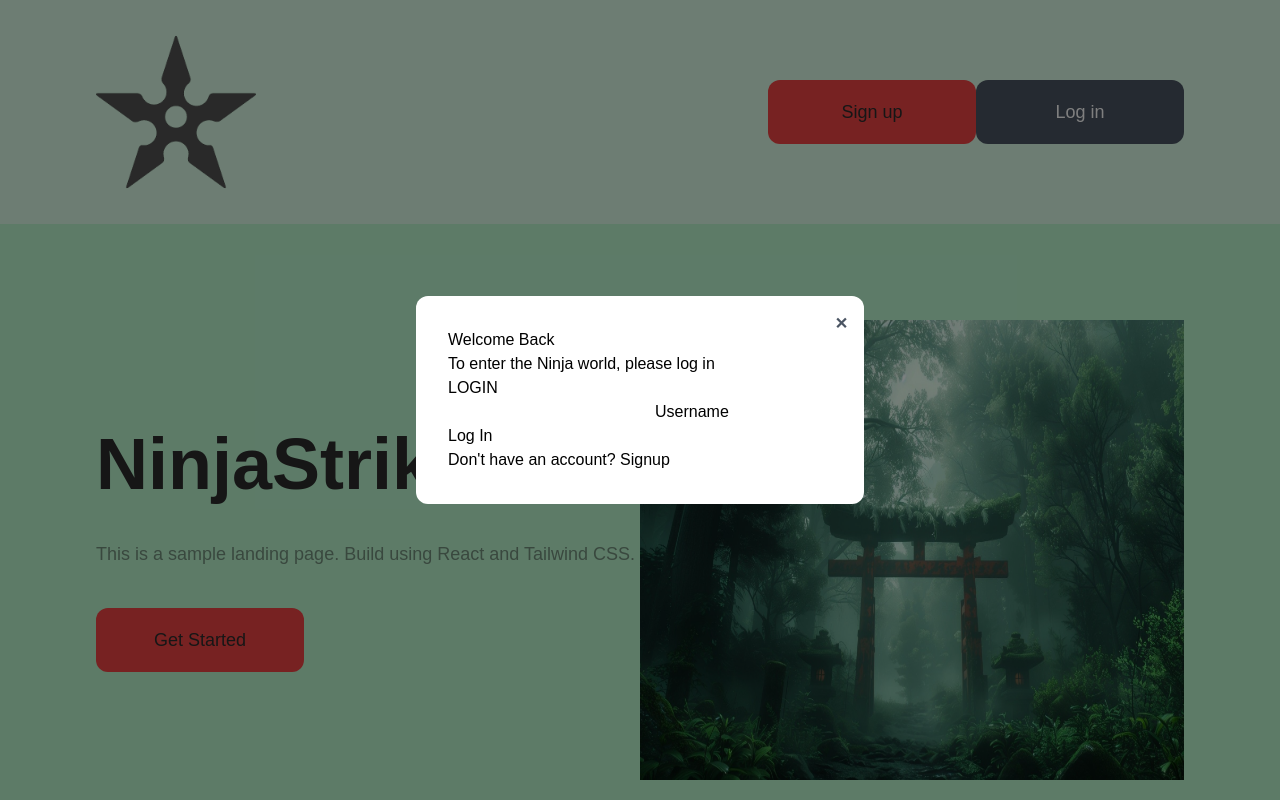
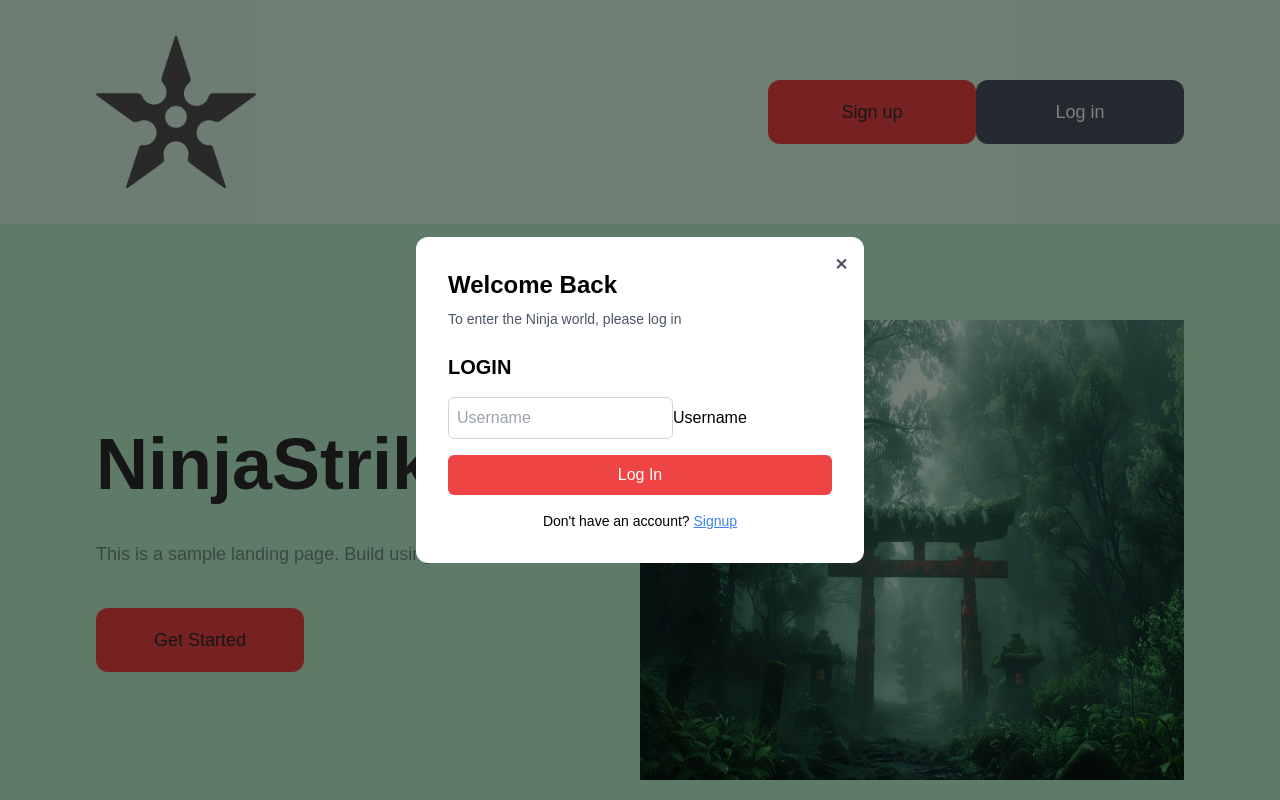
Before and after one commit to alesurankar/ninja_world_react, a React (Create React App) app: page / in a window 1280 px wide. Both pictures are taken after a click on the element "Sign up". Shown: the top 800 px of the page. Built offline with nearby package versions, Linux system fonts and the light colour scheme; the HTML template or start-up script is replaced by a standard one.

Commit message:
better form and adding some images

```diff
--- a/src/components/AuthForm.tsx
+++ b/src/components/AuthForm.tsx
@@ -33,22 +33,27 @@ const AuthForm = () => {
 
         {/* Form Container with dynamic class based on mode */}
         <div className="form-details">
-        <h2>{mode === "login" ? "Welcome Back" : "Create Account"}</h2>
-        <p>
+            <h2 className="text-2xl font-bold mb-2">
+                {mode === "login" ? "Welcome Back" : "Create Account"}
+            </h2>
+            <p className="text-sm text-gray-600 mb-6">
             {mode === "login"
                 ? "To enter the Ninja world, please log in"
                 : "To become a part of the Ninja world, please sign up"}
             </p>
       </div>
 
-      <div className="form-content">
-        <h2>{mode === "login" ? "LOGIN" : "SIGN UP"}</h2>
+      <div className="form-content flex flex-col">
+        <h2 className="text-xl font-semibold mb-4">
+            {mode === "login" ? "LOGIN" : "SIGN UP"}
+        </h2>
 
-        <form onSubmit={handleSubmit}>
+        <form className="flex flex-col gap-4" onSubmit={handleSubmit}>
           <div className="input-field">
             <input
               type="text"
-              value={username}
+              placeholder="Username"
+              className="border border-gray-300 rounded-md p-2 focus:outline-none focus:ring-2 focus:ring-blue-500"
               onChange={(e) => setUsername(e.target.value)}
               required
             />
@@ -56,31 +61,29 @@ const AuthForm = () => {
           </div>
 
           {mode === "signup" && (
-            <div className="policy-text">
+            <label className="flex items-center gap-2 text-sm">
                 <input type="checkbox" required />
-              <label>
-                I agree to the <a href="#">Terms & Conditions</a>
+                I agree to the <a href="#" className="text-blue-500 underline">Terms & Conditions</a>
             </label>
-            </div>
           )}
 
-          <button type="submit" disabled={loading}>
+          <button type="submit"
+                className="bg-red-500 text-white py-2 rounded-md hover:bg-blue-600 disabled:bg-blue-300"
+                disabled={loading}>
             {loading ? "Loading..." : mode === "login" ? "Log In" : "Sign Up"}
           </button>
         </form>
 
         {error && <p className="error">{error}</p>}
 
-        <div className="bottom-link">
+        <div className="mt-4 text-sm text-center">
           {mode === "login" ? (
             <>
-              Don't have an account?{" "}
-              <a onClick={() => setMode("signup")}>Signup</a>
+                Don't have an account?{" "}<button onClick={() => setMode("signup")} className="text-blue-500 underline">Signup</button>
             </>
           ) : (
             <>
-              Already have an account?{" "}
-              <a onClick={() => setMode("login")}>Login</a>
+                Already have an account?{" "}<button onClick={() => setMode("login")} className="text-blue-500 underline">Login</button>
             </>
           )}
         </div>
```
Also changed, not shown: src/assets/images/login-img.jpg (added), src/assets/images/signup-img.jpg (added). Lines whose indentation alone changed are shown as unchanged.
